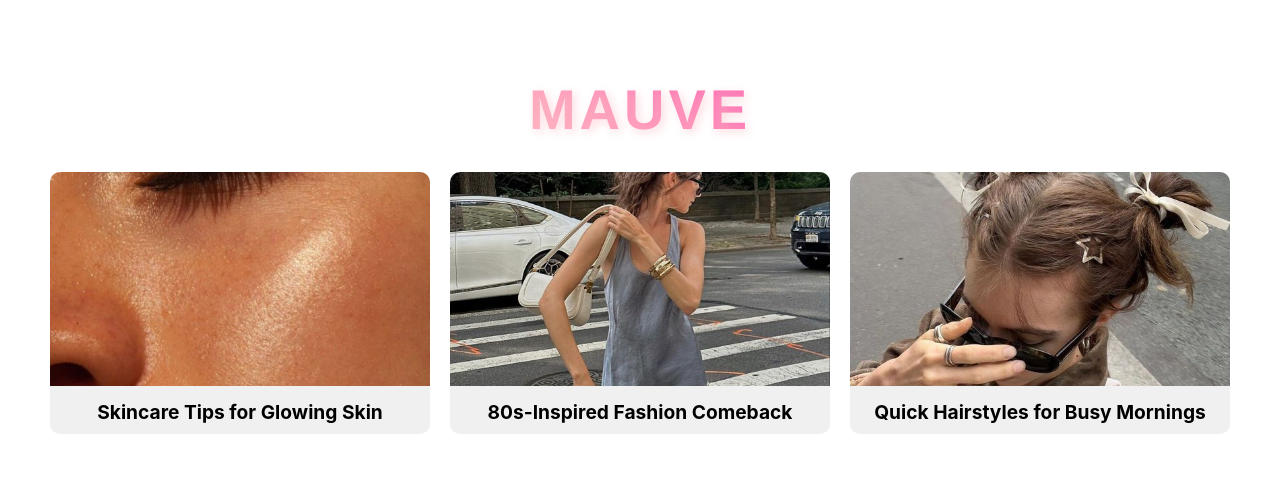
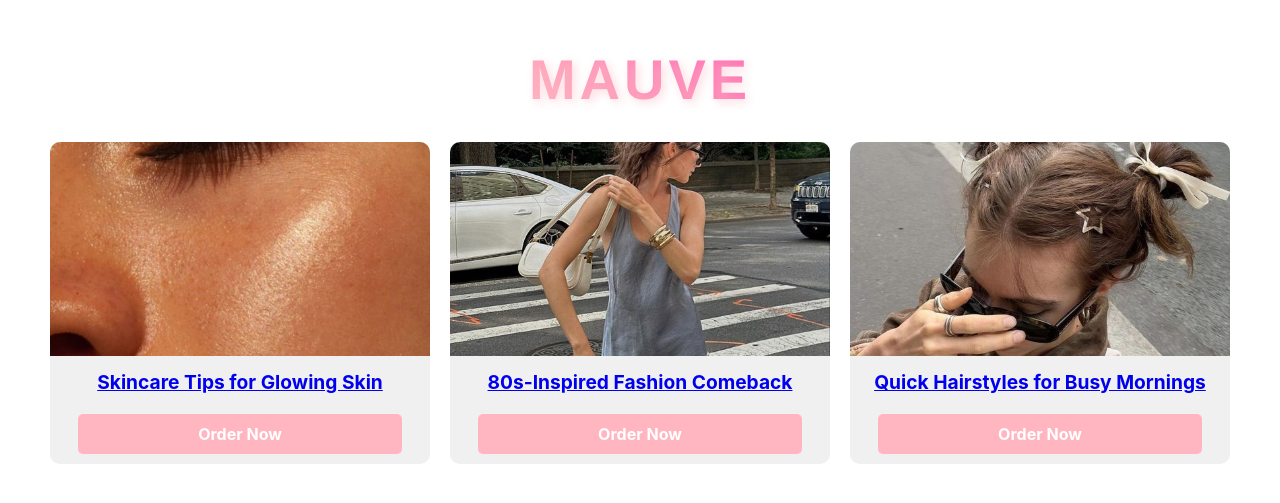
Before and after one commit to elizabethvilloria/blog, a React (Create React App) app: page / in a window 1280 px wide. Shown: the part 163-666 px from the top of the page. Built offline with nearby package versions, Linux system fonts and the light colour scheme.

Commit message:
Added order buttons

```diff
--- a/src/App.css
+++ b/src/App.css
@@ -97,3 +97,21 @@ h1:hover {
   padding: 20px;
   box-sizing: border-box;
 }
+
+.order-button {
+  display: block;
+  width: 80%;
+  margin: 10px auto;
+  padding: 10px;
+  background-color: #FFB6C1;
+  color: white;
+  text-align: center;
+  text-decoration: none;
+  border-radius: 5px;
+  font-weight: bold;
+  transition: background-color 0.3s ease;
+}
+
+.order-button:hover {
+  background-color: #FF69B4;
+}
--- a/src/Home.js
+++ b/src/Home.js
@@ -1,6 +1,6 @@
 import React from 'react';
 import { Link } from 'react-router-dom';
-import './App.css';  // Change this line to import App.css
+import './App.css';
 
 const Home = () => {
   const posts = [
@@ -14,10 +14,13 @@ const Home = () => {
       <h1>Mauve</h1>
       <div className="grid-container">
         {posts.map(post => (
-          <Link key={post.id} to={`/post/${post.id}`} className="post-card">
-            <img src={post.image} alt={post.title} />
-            <h2>{post.title}</h2>
-          </Link>
+          <div key={post.id} className="post-card">
+            <Link to={`/post/${post.id}`}>
+              <img src={post.image} alt={post.title} />
+              <h2>{post.title}</h2>
+            </Link>
+            <Link to={`/order/${post.id}`} className="order-button">Order Now</Link>
+          </div>
         ))}
       </div>
     </div>
```
